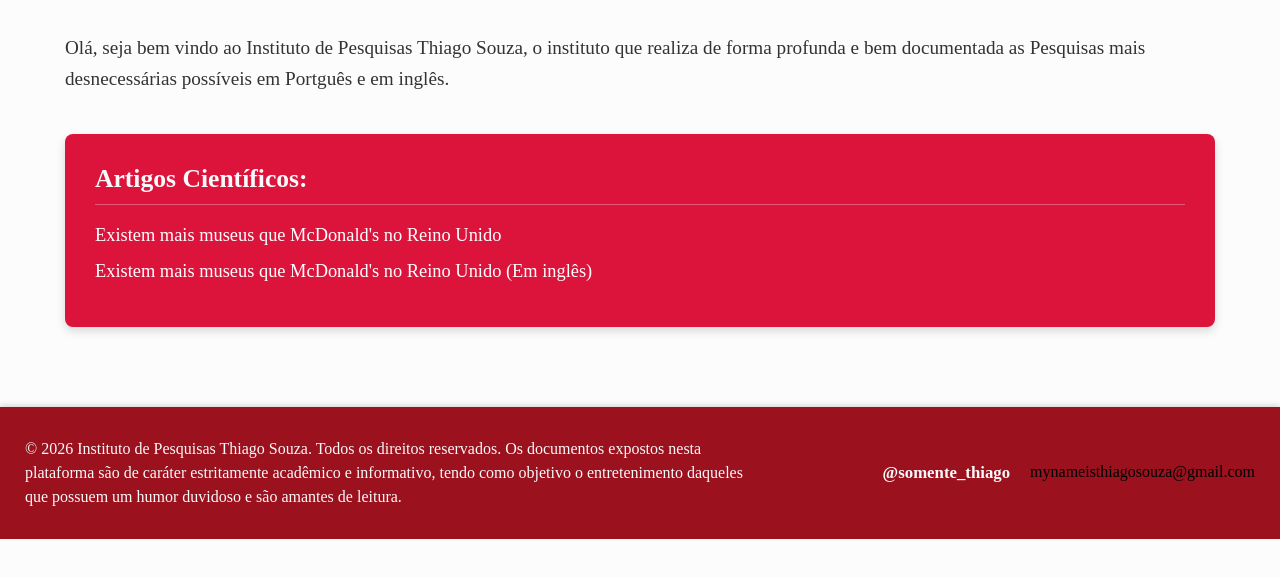
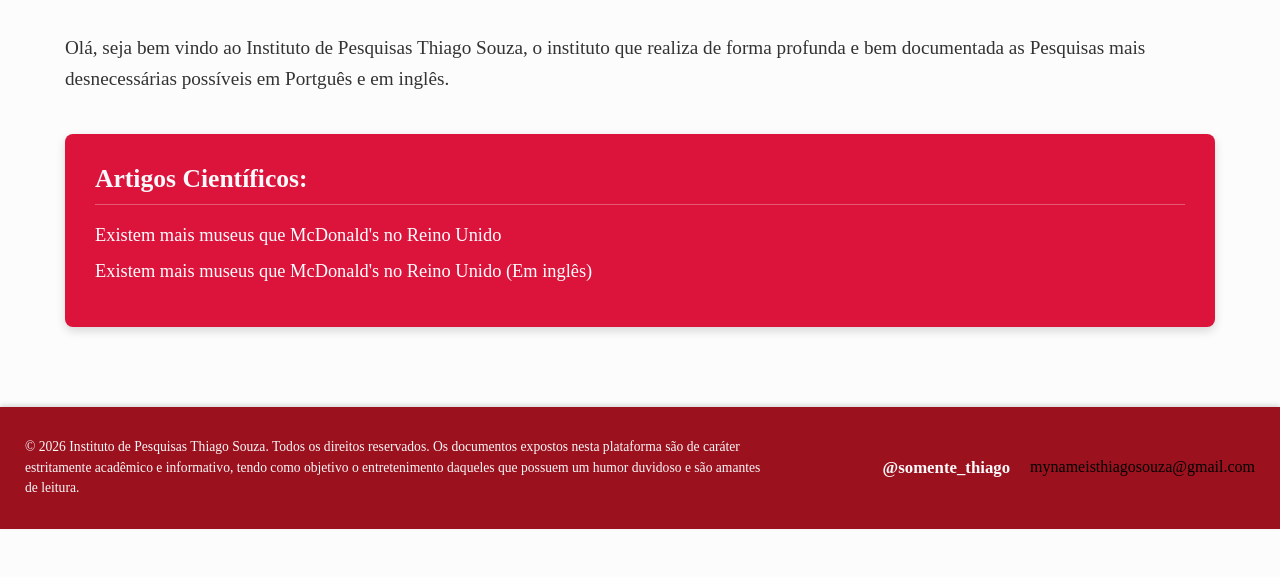
Before and after one commit to romanothiago/IPTS, a plain HTML site: page index.html in a window 1280 px wide. Shown: the part 137-714 px from the top of the page. Drawn offline with Linux system fonts and the light colour scheme.

Commit message:
Update style.css

```diff
--- a/style.css
+++ b/style.css
@@ -124,9 +124,10 @@ body {
 
 .rodape-texto {
     color: #F8F9FA;
-    font-size: 1rem;
+    font-size: 0.85rem;
     line-height: 1.5;
     max-width: 60%;
+    text-align: left;
 }
 
 
```
